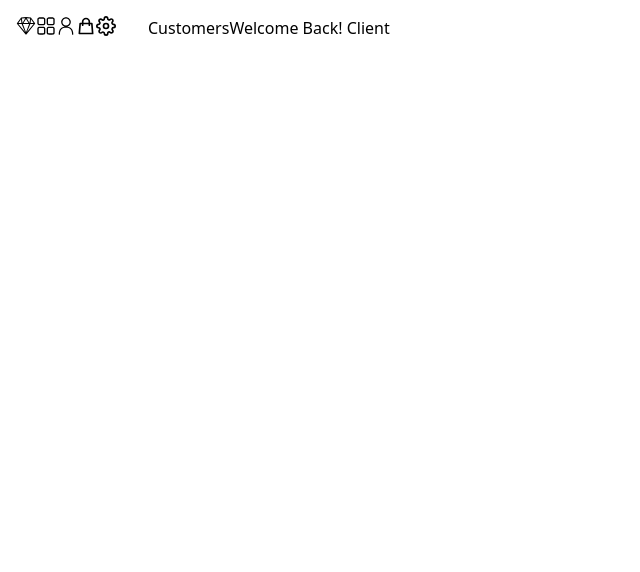
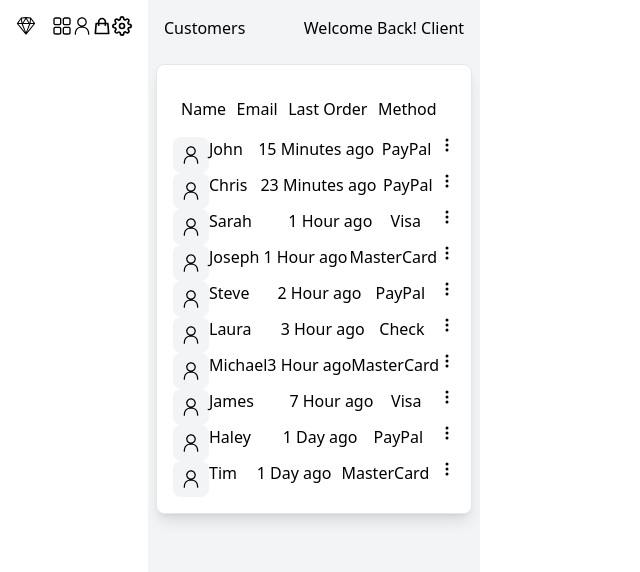
Before and after one commit to zulqarnain1231/Dashboard, a Next.js app: page /Customers in a window 1280 px wide. Shown: the top 572 px of the page, without its empty margins (0-640 px from the left). Built offline with nearby package versions, Linux system fonts and the light colour scheme.

Commit message:
created the customers page rendred the dummy data in it

```diff
--- /dev/null
+++ b/Components/Customer.jsx
@@ -0,0 +1,29 @@
+import React from 'react'
+import { RxPerson } from 'react-icons/rx'
+import {BsThreeDotsVertical} from 'react-icons/bs'
+const Customer = ({name,method,email,lastorder}) => {
+  return (
+    <div className='bg-gray-300 flex rounded-lg  justify-between p-3 my-3'>
+        <div className='flex gap-2 text-center'>
+             <span className='bg-gray-100 hover:bg-gray-200 text-purple-800  cursor-pointer p-2 rounded-lg inline-block'>
+                <RxPerson size={20} />
+             </span>
+            <h1>{name}</h1>
+        </div>
+        <div>
+            <h1>{email}</h1>
+        </div>
+        <div>
+            <h1>{lastorder}</h1>
+        </div>
+        <div>
+            <h1>{method}</h1>
+        </div>
+<div>
+    <BsThreeDotsVertical />
+</div>
+    </div>
+  )
+}
+
+export default Customer
--- a/pages/Customers.js
+++ b/pages/Customers.js
@@ -1,16 +1,37 @@
-import React from 'react'
-
+import React from "react";
+import { data } from "@/data/data";
+import Customer from "@/Components/Customer";
 const Customers = () => {
   return (
-    <>
-<div className='flex justify-between p-4'>
-    <h1>Customers</h1>
-    <h1>Welcome Back! Client</h1>
-</div>
+    <div className="bg-gray-100 min-h-[100vh]">
+      <div className="flex justify-between p-4">
+        <h1>Customers</h1>
+        <h1>Welcome Back! Client</h1>
+      </div>
+      <div className="m-2 bg-white rounded-lg border shadow-lg p-4">
+        <div className="flex  justify-between p-2 my-2">
+          <h1>Name</h1>
+          <h1>Email</h1>
+          <h1>Last Order</h1>
+          <h1>Method</h1>
+          <h1></h1>
+        </div>
+        <div>
 
-    </>
 
-  )
-}
+{
+  data.map((item)=>{
+      return (
+          <div key={item.id}>
+          <Customer name={item.name.first} lastorder={item.date} method={item.method}/>
+          </div>
+      )
+  })
+}</div>
+      </div>
 
-export default Customers
+    </div>
+  );
+};
+
+export default Customers;
```
Also changed, not shown: Components/Customers.jsx (deleted, +0 -9 lines).
